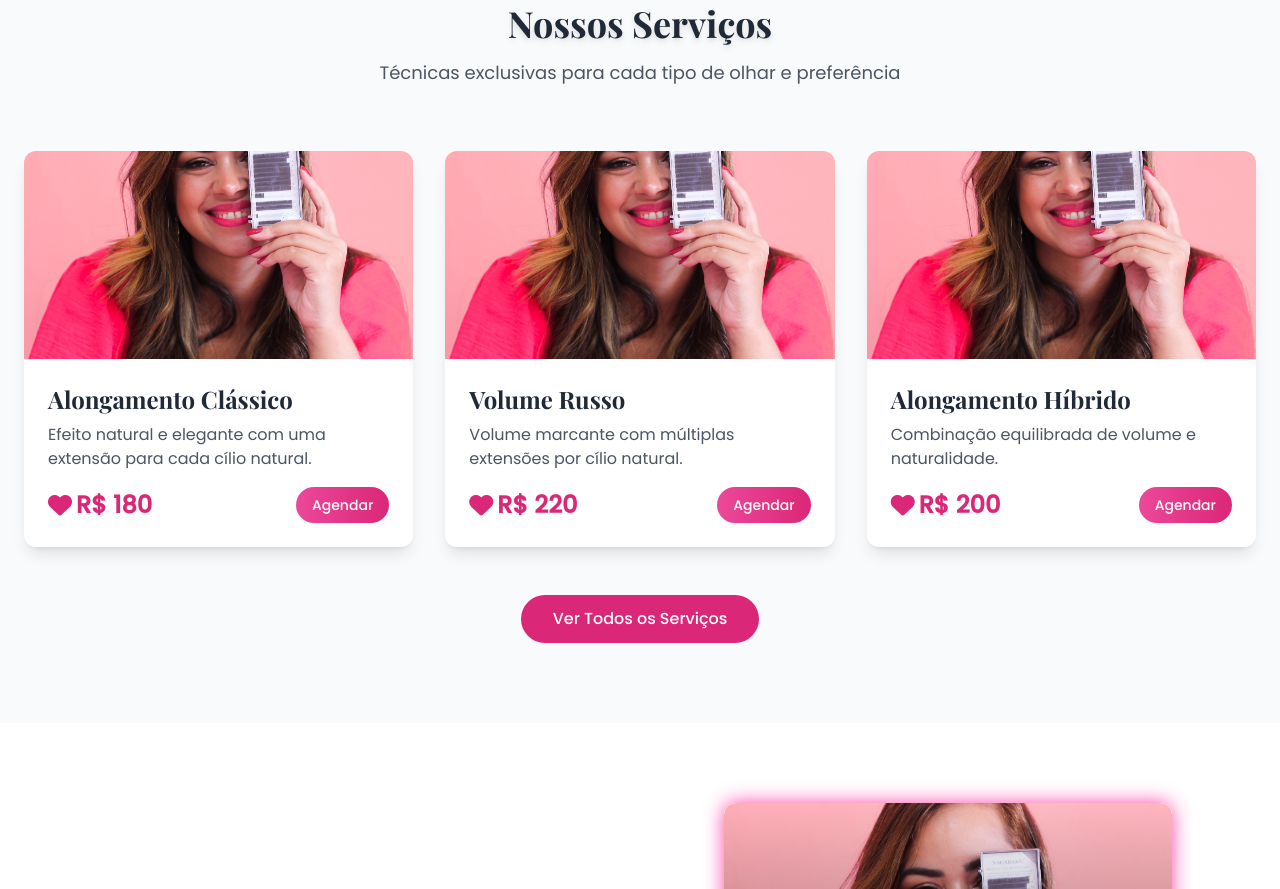
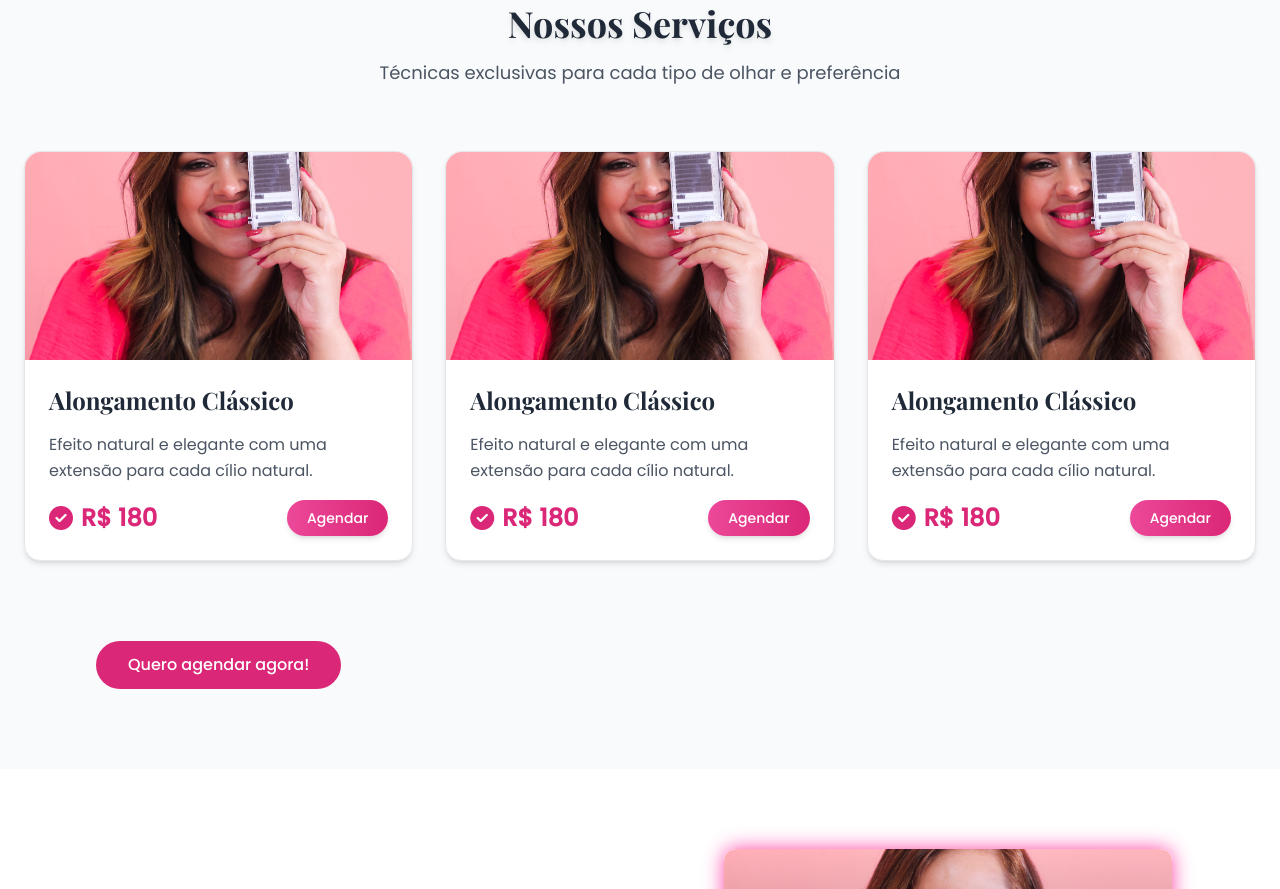
Before and after one commit to GustaDev7/JaqueLash, a plain HTML site: page index.html in a window 1280 px wide. Shown: the part 2745-3634 px from the top of the page. Drawn offline with nearby package versions, Linux system fonts and the light colour scheme.

Commit message:
whasapp adicionado

```diff
--- a/index.html
+++ b/index.html
@@ -133,7 +133,7 @@
 
             <!-- Call to Action Buttons -->
             <div class="flex flex-col sm:flex-row justify-center md:justify-start space-y-4 sm:space-y-0 sm:space-x-4">
-                <a href="#https://wa.me/556185999451" class="bg-gradient-to-r from-pink-500 to-pink-600 text-white px-8 py-3 rounded-full text-center font-medium transition duration-300 hover:brightness-110 shadow-lg">
+                <a href="https://wa.me/5561985999451" class="bg-gradient-to-r from-pink-500 to-pink-600 text-white px-8 py-3 rounded-full text-center font-medium transition duration-300 hover:brightness-110 shadow-lg">
                     Agende Agora
                 </a>
                 <a href="#services" class="border-2 border-pink-600 text-pink-600 hover:bg-pink-100 px-8 py-3 rounded-full text-center font-medium transition duration-300 hover:shadow-md">
@@ -388,7 +388,7 @@
                 <div class="testimonial-card px-4 flex-shrink-0 w-full md:w-1/3">
                     <div class="bg-white rounded-xl hover:shadow-xl transition-all min-h-[300px] flex flex-col justify-between">
                         <div>
-                            <div class="flex items-center mb-4">
+                            <div class="flex items-center mb-4 pl-6 pt-6">
                                 <div class="w-16 h-16 rounded-full overflow-hidden mr-4">
                                     <img src="https://randomuser.me/api/portraits/women/32.jpg" alt="Fernanda Oliveira" class="w-full h-full object-cover">
                                 </div>
@@ -403,7 +403,7 @@
                                     </div>
                                 </div>
                             </div>
-                            <p class="text-gray-600">"Ambiente aconchegante e cílios perfeitos! Super recomendo o Jaque Lash Studio."</p>
+                            <p class="text-gray-600 px-6">"Ambiente aconchegante e cílios perfeitos! Super recomendo o Jaque Lash Studio."</p>
                         </div>
                     </div>
                 </div>
@@ -453,67 +453,69 @@
         <div class="grid grid-cols-1 md:grid-cols-2 lg:grid-cols-3 gap-8">
 
             <!-- Service Card Template -->
-            <div class="service-card bg-white rounded-xl overflow-hidden shadow-lg hover:shadow-2xl transition-all duration-300 transform hover:scale-105">
-                <div class="h-52 overflow-hidden">
+            <div class="service-card bg-white rounded-2xl border border-gray-200 shadow-md hover:shadow-xl transition-all duration-300 transform hover:scale-105">
+                <div class="h-52 overflow-hidden rounded-t-2xl">
                     <img src="hero.png" alt="Alongamento Clássico" class="w-full h-full object-cover hover:scale-110 transition-transform duration-300">
                 </div>
-                <div class="p-6">
-                    <h3 class="text-2xl font-semibold text-gray-800 mb-2">Alongamento Clássico</h3>
-                    <p class="text-gray-600 mb-4">Efeito natural e elegante com uma extensão para cada cílio natural.</p>
-                    <div class="flex justify-between items-center">
-                        <span class="text-2xl font-bold text-pink-600 flex items-center gap-1">
-                            <i class="fas fa-heart"></i> R$ 180
+                <div class="p-6 space-y-4">
+                    <h3 class="text-2xl font-bold text-gray-800 mb-1">Alongamento Clássico</h3>
+                    <p class="text-gray-600 leading-relaxed">Efeito natural e elegante com uma extensão para cada cílio natural.</p>
+                    <div class="flex justify-between items-center mt-4">
+                        <span class="text-2xl font-bold text-pink-600 flex items-center gap-2">
+                            <i class="fas fa-check-circle"></i> R$ 180
                         </span>
-                        <a href="#https://wa.me/556185999451" class="bg-gradient-to-r from-pink-500 to-pink-600 text-white px-4 py-2 rounded-full text-sm font-medium hover:brightness-110 transition duration-300">
+                        <a href="https://wa.me/5561985999451"
+                        class="bg-gradient-to-r from-pink-500 to-pink-600 text-white px-5 py-2 rounded-full text-sm font-medium hover:brightness-110 transition duration-300 shadow-md hover:shadow-lg">
                             Agendar
                         </a>
                     </div>
                 </div>
             </div>
 
-            <!-- Volume Russo -->
-            <div class="service-card bg-white rounded-xl overflow-hidden shadow-lg hover:shadow-2xl transition-all duration-300 transform hover:scale-105">
-                <div class="h-52 overflow-hidden">
-                    <img src="hero.png" alt="Volume Russo" class="w-full h-full object-cover hover:scale-110 transition-transform duration-300">
+            <!-- Service Card Template -->
+            <div class="service-card bg-white rounded-2xl border border-gray-200 shadow-md hover:shadow-xl transition-all duration-300 transform hover:scale-105">
+                <div class="h-52 overflow-hidden rounded-t-2xl">
+                    <img src="hero.png" alt="Alongamento Clássico" class="w-full h-full object-cover hover:scale-110 transition-transform duration-300">
                 </div>
-                <div class="p-6">
-                    <h3 class="text-2xl font-semibold text-gray-800 mb-2">Volume Russo</h3>
-                    <p class="text-gray-600 mb-4">Volume marcante com múltiplas extensões por cílio natural.</p>
-                    <div class="flex justify-between items-center">
-                        <span class="text-2xl font-bold text-pink-600 flex items-center gap-1">
-                            <i class="fas fa-heart"></i> R$ 220
+                <div class="p-6 space-y-4">
+                    <h3 class="text-2xl font-bold text-gray-800 mb-1">Alongamento Clássico</h3>
+                    <p class="text-gray-600 leading-relaxed">Efeito natural e elegante com uma extensão para cada cílio natural.</p>
+                    <div class="flex justify-between items-center mt-4">
+                        <span class="text-2xl font-bold text-pink-600 flex items-center gap-2">
+                            <i class="fas fa-check-circle"></i> R$ 180
                         </span>
-                        <a href="#https://wa.me/556185999451" class="bg-gradient-to-r from-pink-500 to-pink-600 text-white px-4 py-2 rounded-full text-sm font-medium hover:brightness-110 transition duration-300">
+                        <a href="https://wa.me/5561985999451"
+                        class="bg-gradient-to-r from-pink-500 to-pink-600 text-white px-5 py-2 rounded-full text-sm font-medium hover:brightness-110 transition duration-300 shadow-md hover:shadow-lg">
                             Agendar
                         </a>
                     </div>
                 </div>
             </div>
 
-            <!-- Alongamento Híbrido -->
-            <div class="service-card bg-white rounded-xl overflow-hidden shadow-lg hover:shadow-2xl transition-all duration-300 transform hover:scale-105">
-                <div class="h-52 overflow-hidden">
-                    <img src="hero.png" alt="Alongamento Híbrido" class="w-full h-full object-cover hover:scale-110 transition-transform duration-300">
+            <!-- Service Card Template -->
+            <div class="service-card bg-white rounded-2xl border border-gray-200 shadow-md hover:shadow-xl transition-all duration-300 transform hover:scale-105">
+                <div class="h-52 overflow-hidden rounded-t-2xl">
+                    <img src="hero.png" alt="Alongamento Clássico" class="w-full h-full object-cover hover:scale-110 transition-transform duration-300">
                 </div>
-                <div class="p-6">
-                    <h3 class="text-2xl font-semibold text-gray-800 mb-2">Alongamento Híbrido</h3>
-                    <p class="text-gray-600 mb-4">Combinação equilibrada de volume e naturalidade.</p>
-                    <div class="flex justify-between items-center">
-                        <span class="text-2xl font-bold text-pink-600 flex items-center gap-1">
-                            <i class="fas fa-heart"></i> R$ 200
+                <div class="p-6 space-y-4">
+                    <h3 class="text-2xl font-bold text-gray-800 mb-1">Alongamento Clássico</h3>
+                    <p class="text-gray-600 leading-relaxed">Efeito natural e elegante com uma extensão para cada cílio natural.</p>
+                    <div class="flex justify-between items-center mt-4">
+                        <span class="text-2xl font-bold text-pink-600 flex items-center gap-2">
+                            <i class="fas fa-check-circle"></i> R$ 180
                         </span>
-                        <a href="#https://wa.me/556185999451" class="bg-gradient-to-r from-pink-500 to-pink-600 text-white px-4 py-2 rounded-full text-sm font-medium hover:brightness-110 transition duration-300">
+                        <a href="https://wa.me/5561985999451"
+                        class="bg-gradient-to-r from-pink-500 to-pink-600 text-white px-5 py-2 rounded-full text-sm font-medium hover:brightness-110 transition duration-300 shadow-md hover:shadow-lg">
                             Agendar
                         </a>
                     </div>
                 </div>
             </div>
-        </div>
 
         <!-- CTA Button -->
         <div class="mt-12 text-center">
-            <a href="#https://wa.me/556185999451" class="inline-block bg-pink-600 text-white px-8 py-3 rounded-full font-medium hover:bg-pink-700 transition duration-300">
-                Ver Todos os Serviços
+            <a href="https://wa.me/5561985999451" class="inline-block bg-pink-600 text-white px-8 py-3 rounded-full font-medium hover:bg-pink-700 transition duration-300">
+                Quero agendar agora!
             </a>
         </div>
     </div>
@@ -589,7 +591,7 @@
 
         <!-- CTA Buttons -->
         <div class="flex flex-col sm:flex-row justify-center space-y-4 sm:space-y-0 sm:space-x-6">
-            <a href="https://wa.me/556185999451" class="bg-gradient-to-r from-pink-500 to-pink-600 text-white px-8 py-3 rounded-full text-center font-medium transition duration-300 hover:brightness-110 shadow-lg">
+            <a href="https://wa.me/5561985999451" class="bg-gradient-to-r from-pink-500 to-pink-600 text-white px-8 py-3 rounded-full text-center font-medium transition duration-300 hover:brightness-110 shadow-lg">
                 <i class="fab fa-whatsapp text-2xl mr-3 animate-pulse"></i>
                 Agendar pelo WhatsApp
             </a>
@@ -695,7 +697,7 @@
         // Mobile menu toggle (would need implementation)
     </script>
 <!-- Botão WhatsApp Flutuante -->
-<a href="https://wa.me/5591999999999" target="_blank"
+<a href="https://wa.me/5561985999451" target="_blank"
    class="fixed bottom-6 right-6 bg-pink-600 text-white w-14 h-14 rounded-full shadow-lg hover:bg-green-600 transition-all duration-300 flex items-center justify-center"
    aria-label="Fale conosco pelo WhatsApp">
     <i class="fab fa-whatsapp text-2xl"></i>
```
